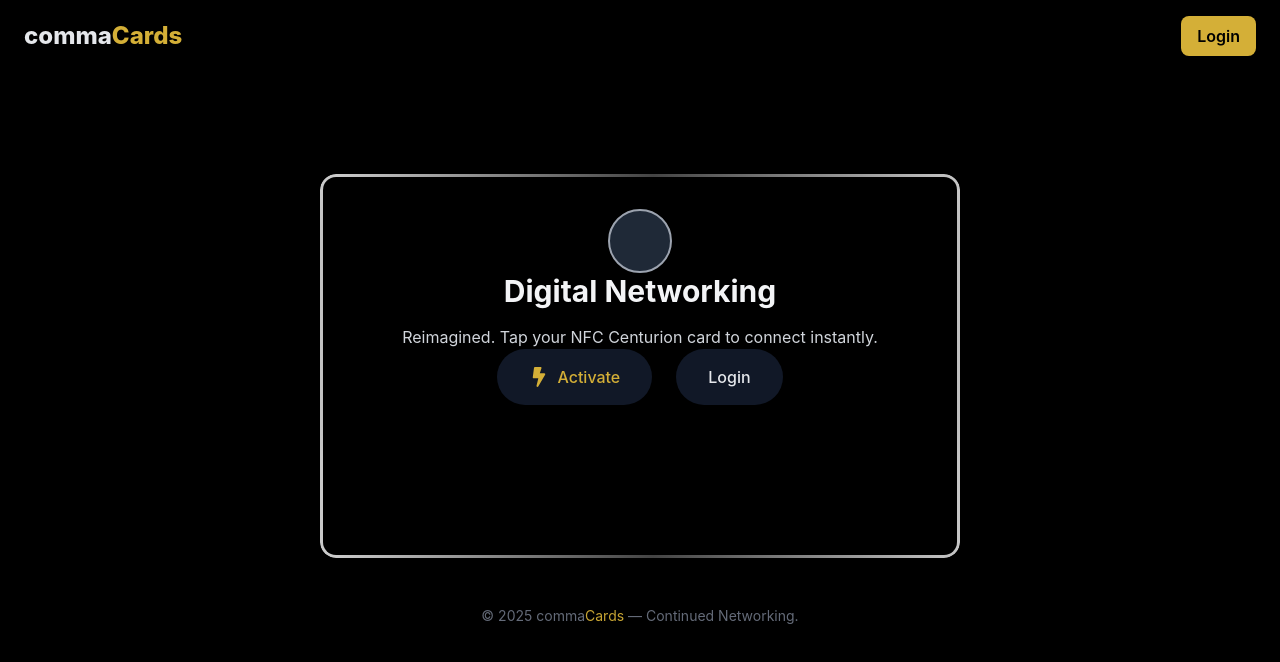
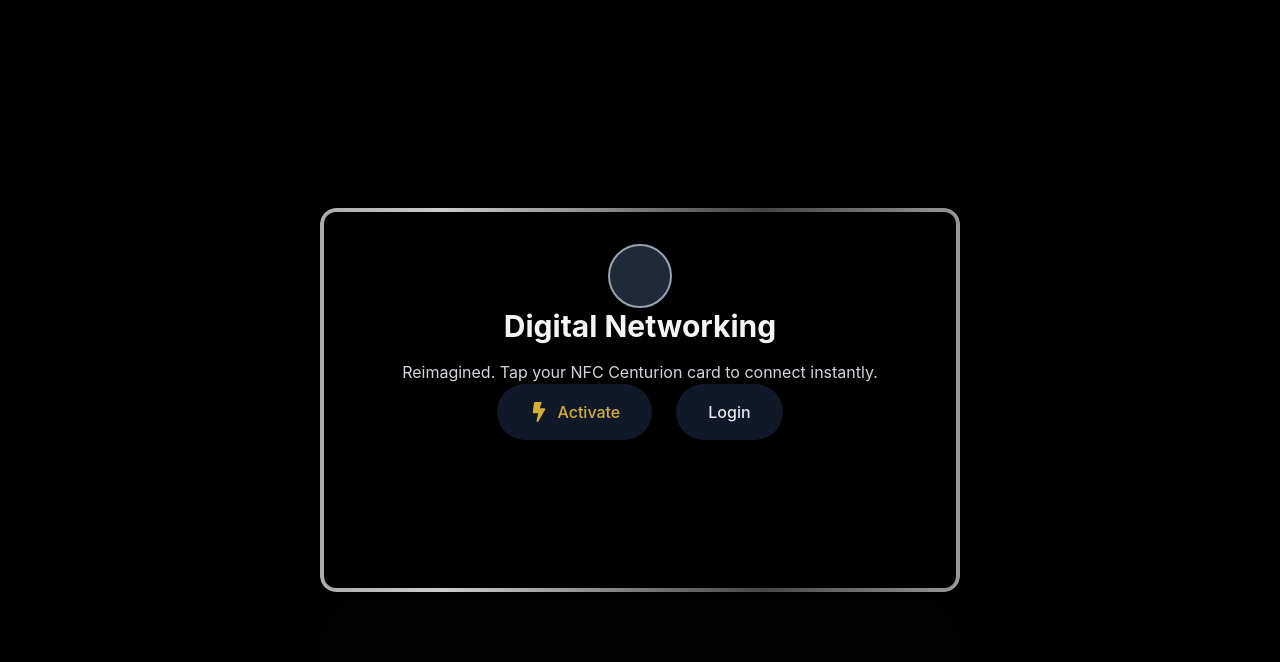
Before and after one commit to sandy-the-earth/nfc-frontend, a React (Vite) app: page / in a window 1280 px wide. Shown: the top 662 px of the page. Built offline with nearby package versions, Linux system fonts and the light colour scheme.

Commit message:
Altered anims

```diff
--- a/src/index.css
+++ b/src/index.css
@@ -20,16 +20,15 @@
 
 /* index.css */
 
-/* Shimmer border from before */
+/* 1) Shimmering silver border */
 @keyframes borderShimmer {
   0%   { background-position: -200% 0; }
   100% { background-position: 200% 0; }
 }
-
 .gradient-border {
   position: relative;
-  border-radius: 1rem;
-  padding: 3px;            /* border thickness */
+  border-radius: 1rem;    /* match card radius */
+  padding: 4px;           /* border thickness */
   display: inline-block;
   overflow: visible;
 }
@@ -48,51 +47,50 @@
       #444 100%
     );
   background-size: 200% 100%;
+  /* mask center so only border remains */
   -webkit-mask:
     linear-gradient(#fff 0 0) content-box,
     linear-gradient(#fff 0 0);
   -webkit-mask-composite: destination-out;
           mask-composite: exclude;
   mask-mode: alpha;
-  padding: 3px;
-  animation: borderShimmer 4s linear infinite;
+  padding: 4px;           /* same as wrapper padding */
+  animation: borderShimmer 3s linear infinite;
   z-index: 0;
 }
-
-/* Ensure inner card content sits above the shimmer */
 .gradient-border > * {
   position: relative;
   z-index: 1;
 }
 
-/* Drop shadow on the card */
+/* 2) Drop shadow container */
 .card-container {
   position: relative;
   display: inline-block;
-  box-shadow: 0 25px 50px rgba(0, 0, 0, 0.5);
+  box-shadow: 0 30px 60px rgba(0, 0, 0, 0.5);
 }
 
-/* Floor reflection */
+/* 3) Floor reflection */
 .card-reflection {
   position: absolute;
-  top: 100%; /* right below the card */
+  bottom: -48%;    /* just under the card */
   left: 0;
   width: 100%;
-  height: 50%;
-  background: linear-gradient(to bottom, rgba(0,0,0,0.2), transparent);
+  height: 60%;
+  background: linear-gradient(to bottom, rgba(255,255,255,0.15), transparent);
   transform: scaleY(-1);
-  filter: blur(8px);
+  filter: blur(12px);
   opacity: 0.2;
   border-radius: inherit;
   pointer-events: none;
   z-index: 0;
 }
 
-/* Background glow behind card */
+/* 4) Background glow behind card */
 .background-glow {
   position: absolute;
   inset: 0;
-  background: radial-gradient(circle at center, rgba(255,255,255,0.1), transparent 60%);
+  background: radial-gradient(circle at center, rgba(255,255,255,0.08), transparent 70%);
   z-index: -1;
 }
 }
--- a/src/pages/HomePage.jsx
+++ b/src/pages/HomePage.jsx
@@ -1,16 +1,15 @@
-// src/pages/HomePage.jsx
 import React, { useEffect, useRef, useState } from 'react';
 import { useNavigate } from 'react-router-dom';
 import { FaBolt } from 'react-icons/fa';
 import { useSpring, useTrail, animated, config } from '@react-spring/web';
-import '../index.css';
+import '../index.css'; // ensure this is imported
 
 export default function HomePage() {
   const navigate = useNavigate();
   const cardRef = useRef(null);
   const [mounted, setMounted] = useState(false);
 
-  // Entry fade+scale
+  // 1) Entry fade + scale
   const entry = useSpring({
     from: { opacity: 0, transform: 'scale(0.9)' },
     to: { opacity: 1, transform: 'scale(1)' },
@@ -18,10 +17,10 @@ export default function HomePage() {
     delay: 200,
   });
 
-  // Parallax tilt
+  // 2) Parallax tilt for inner card
   const [{ xys }, tiltApi] = useSpring(() => ({
     xys: [0, 0, 1],
-    config: { mass: 5, tension: 350, friction: 40 },
+    config: { mass: 5, tension: 300, friction: 30 },
   }));
   const calc = (x, y, rect) => [
     -(y - rect.height / 2) / 20,
@@ -29,66 +28,56 @@ export default function HomePage() {
     1.02,
   ];
 
-  // Text & button trail
+  // 3) Text & button trail
   const trail = useTrail(3, {
     opacity: mounted ? 1 : 0,
     transform: mounted ? 'translateY(0)' : 'translateY(20px)',
     config: config.stiff,
     delay: 600,
   });
-  useEffect(() => setMounted(true), []);
+
+  useEffect(() => {
+    setMounted(true);
+  }, []);
 
   return (
-    <div className="min-h-screen bg-black flex flex-col items-center justify-center relative">
+    <div className="min-h-screen bg-black flex items-center justify-center relative">
       {/* Background glow */}
       <div className="background-glow" />
 
-      {/* Header */}
-      <header className="absolute top-0 left-0 right-0 px-6 py-4 flex justify-between items-center bg-black">
-        <div className="text-2xl font-extrabold text-gray-200">
-          comma<span className="text-[#D4AF37]">Cards</span>
-        </div>
-        <button
-          onClick={() => navigate('/login')}
-          className="px-4 py-2 bg-[#D4AF37] text-black rounded-lg font-semibold hover:bg-[#b4972a] transition"
-        >
-          Login
-        </button>
-      </header>
-
-      {/* Hero Card */}
+      {/* Card + Animations */}
       <animated.div style={entry} className="card-container">
         <div className="relative gradient-border rounded-3xl w-[640px] h-[384px]">
           {/* Floor reflection */}
           <div className="card-reflection" />
 
-          {/* Parallax inner card */}
+          {/* Inner Card with Parallax */}
           <animated.div
             ref={cardRef}
             style={{
               transform: xys.to((x, y, s) =>
                 `perspective(600px) rotateX(${x}deg) rotateY(${y}deg) scale(${s})`
-              )
+              ),
             }}
-            onMouseMove={e => {
+            onMouseMove={(e) => {
               const rect = cardRef.current.getBoundingClientRect();
               tiltApi.start({
                 xys: calc(
                   e.clientX - rect.left,
                   e.clientY - rect.top,
                   rect
-                )
+                ),
               });
             }}
             onMouseLeave={() => tiltApi.start({ xys: [0, 0, 1] })}
-            className="absolute inset-0 bg-black p-8 rounded-3xl shadow-xl flex flex-col justify-between z-10"
+            className="absolute inset-0 bg-black p-8 rounded-3xl flex flex-col justify-between"
           >
-            {/* Centurion accent */}
+            {/* Centurion Accent */}
             <div className="flex justify-center">
               <div className="w-16 h-16 bg-gray-800 rounded-full border-2 border-gray-400" />
             </div>
 
-            {/* Center content */}
+            {/* Center Content */}
             <div className="text-center space-y-4">
               <animated.h1 style={trail[0]} className="text-2xl md:text-3xl font-bold text-gray-100">
                 Digital Networking
@@ -116,11 +105,6 @@ export default function HomePage() {
           </animated.div>
         </div>
       </animated.div>
-
-      {/* Footer */}
-      <footer className="mt-12 text-center text-sm text-gray-500 w-full bg-black">
-        &copy; {new Date().getFullYear()} comma<span className="text-[#D4AF37]">Cards</span> — Continued Networking.
-      </footer>
     </div>
   );
 }
```
